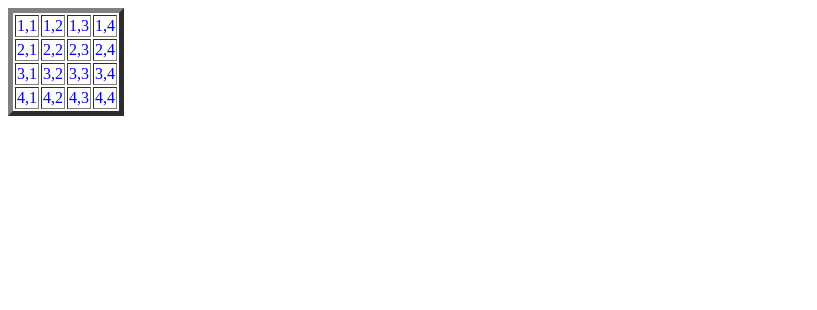
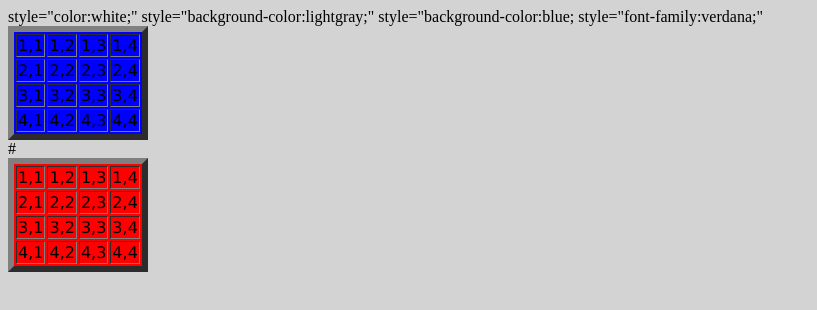
Before and after one commit to xeobt/zadanie, a plain HTML site: page index.html in a window 1280 px wide. Shown: the whole page, without its empty margins (0-817 px from the left). Drawn offline with Linux system fonts and the light colour scheme.

Commit message:
Update index.html

```diff
--- a/index.html
+++ b/index.html
@@ -1,29 +1,33 @@
 <!DOCTYPE html>
+style="color:white;"
+style="background-color:lightgray;"
+style="background-color:blue;
+style="font-family:verdana;"
 <html>
 <head>
     <title>4x4 Table</title>
-</head><style>th{background-color:red;}</style>
-<body>
-    <table border="5" style="color:blue;">
-        <tr>
-            <td style="font-size="200%";>1,1</td>
+</head>
+<body style="background-color:lightgray;">
+    <table border="6" style="background-color:blue;" >
+        <tr style="font-family:verdana;">
+            <td>1,1</td>
             <td>1,2</td>
             <td>1,3</td>
             <td>1,4</td>
         </tr>
-        <tr>
+        <tr style="font-family:verdana;">
             <td>2,1</td>
             <td>2,2</td>
             <td>2,3</td>
             <td>2,4</td>
         </tr>
-        <tr>
+        <tr style="font-family:verdana;">
             <td>3,1</td>
             <td>3,2</td>
             <td>3,3</td>
             <td>3,4</td>
         </tr>
-        <tr>
+        <tr style="font-family:verdana;">
             <td>4,1</td>
             <td>4,2</td>
             <td>4,3</td>
@@ -32,3 +36,40 @@
     </table>
 </body>
 </html>
+
+#
+
+<!DOCTYPE html>
+<html>
+<head>
+    <title>4x4 Table</title>
+</head>
+<body >
+    <table border="6" style="background-color:red;">
+        <tr style="font-family:verdana;" >
+            <td>1,1</td>
+            <td>1,2</td>
+            <td>1,3</td>
+            <td>1,4</td>
+        </tr>
+        <tr style="font-family:verdana;">
+            <td>2,1</td>
+            <td>2,2</td>
+            <td>2,3</td>
+            <td>2,4</td>
+        </tr>
+        <tr style="font-family:verdana;">
+            <td>3,1</td>
+            <td>3,2</td>
+            <td>3,3</td>
+            <td>3,4</td>
+        </tr>
+        <tr style="font-family:verdana;">
+            <td>4,1</td>
+            <td>4,2</td>
+            <td>4,3</td>
+            <td>4,4</td>
+        </tr>
+    </table>
+</body>
+</html>
```
